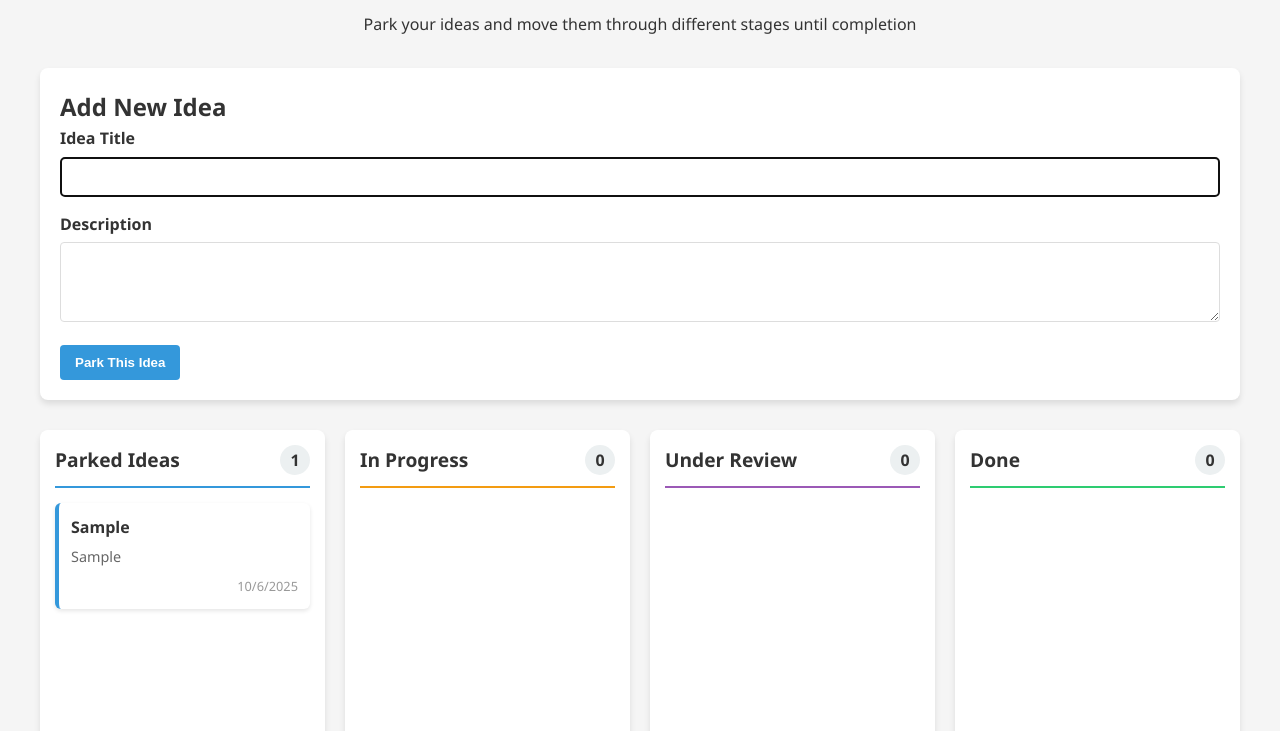
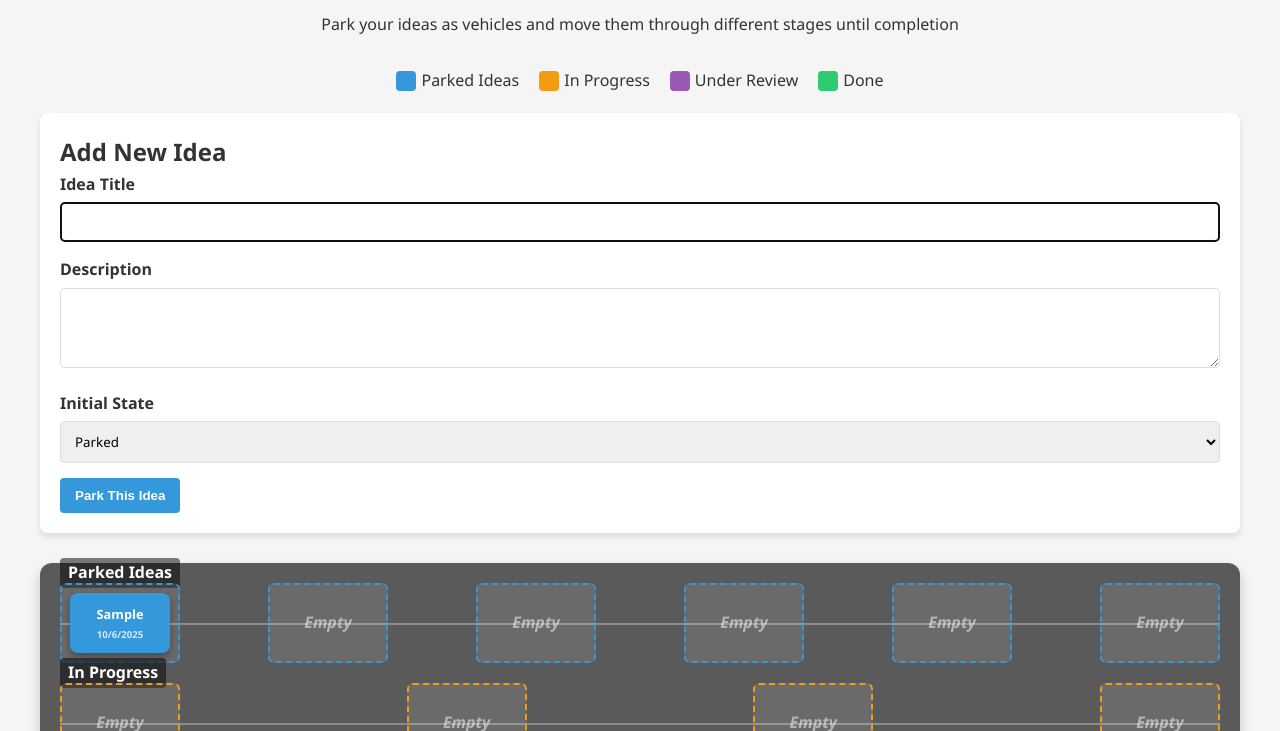
Before and after one commit to shawkym/park, a plain HTML site: page index.html in a window 1280 px wide. Both pictures are taken after typing "Sample", "Sample" into the empty fields and a click on the button "Park This Idea". Shown: the part 69-800 px from the top of the page. Drawn offline with Linux system fonts and the light colour scheme.

Commit message:
Update index.html

```diff
--- a/index.html
+++ b/index.html
@@ -12,6 +12,8 @@
             --done-color: #2ecc71;
             --background-color: #f5f5f5;
             --text-color: #333;
+            --asphalt-color: #5a5a5a;
+            --line-color: #ffffff;
         }
 
         * {
@@ -44,108 +46,132 @@
         }
 
         .parking-lot {
-            display: grid;
-            grid-template-columns: repeat(auto-fit, minmax(250px, 1fr));
-            gap: 20px;
+            background-color: var(--asphalt-color);
+            border-radius: 12px;
+            padding: 20px;
             margin-bottom: 30px;
+            position: relative;
+            min-height: 500px;
+            box-shadow: 0 6px 12px rgba(0, 0, 0, 0.2);
         }
 
-        .parking-zone {
-            background-color: white;
-            border-radius: 8px;
-            padding: 15px;
-            box-shadow: 0 4px 6px rgba(0, 0, 0, 0.1);
-            min-height: 400px;
+        .parking-row {
+            display: flex;
+            justify-content: space-between;
+            margin-bottom: 20px;
+            position: relative;
         }
 
-        .zone-header {
-            display: flex;
-            justify-content: space-between;
-            align-items: center;
-            margin-bottom: 15px;
-            padding-bottom: 10px;
-            border-bottom: 2px solid;
+        .parking-row::before {
+            content: '';
+            position: absolute;
+            top: 50%;
+            left: 0;
+            right: 0;
+            height: 2px;
+            background-color: var(--line-color);
+            opacity: 0.3;
         }
 
-        .zone-title {
-            font-weight: bold;
-            font-size: 1.2rem;
-        }
-
-        .zone-count {
-            background-color: #ecf0f1;
-            border-radius: 50%;
-            width: 30px;
-            height: 30px;
+        .parking-space {
+            width: 120px;
+            height: 80px;
+            background-color: rgba(255, 255, 255, 0.1);
+            border-radius: 6px;
+            border: 2px dashed var(--line-color);
             display: flex;
             align-items: center;
             justify-content: center;
+            color: white;
             font-weight: bold;
+            position: relative;
+            transition: all 0.3s ease;
         }
 
-        .parked .zone-header {
+        .parking-space.highlight {
+            background-color: rgba(255, 255, 255, 0.2);
+            border: 2px solid var(--line-color);
+        }
+
+        .parking-space.parked {
             border-color: var(--parked-color);
         }
 
-        .in-progress .zone-header {
+        .parking-space.in-progress {
             border-color: var(--in-progress-color);
         }
 
-        .review .zone-header {
+        .parking-space.review {
             border-color: var(--review-color);
         }
 
-        .done .zone-header {
+        .parking-space.done {
             border-color: var(--done-color);
         }
 
-        .idea-card {
-            background-color: white;
-            border-radius: 6px;
-            padding: 12px;
-            margin-bottom: 10px;
-            box-shadow: 0 2px 4px rgba(0, 0, 0, 0.1);
-            cursor: move;
-            transition: transform 0.2s, box-shadow 0.2s;
-            border-left: 4px solid;
+        .zone-label {
+            position: absolute;
+            top: -25px;
+            left: 0;
+            font-weight: bold;
+            color: white;
+            background-color: rgba(0, 0, 0, 0.5);
+            padding: 2px 8px;
+            border-radius: 4px;
         }
 
-        .idea-card:hover {
-            transform: translateY(-2px);
-            box-shadow: 0 4px 8px rgba(0, 0, 0, 0.15);
+        .idea-vehicle {
+            width: 100px;
+            height: 60px;
+            border-radius: 8px;
+            display: flex;
+            flex-direction: column;
+            justify-content: center;
+            align-items: center;
+            cursor: move;
+            box-shadow: 0 4px 8px rgba(0, 0, 0, 0.3);
+            transition: transform 0.2s, box-shadow 0.2s;
+            position: relative;
+            overflow: hidden;
+            padding: 5px;
+            text-align: center;
         }
 
-        .parked .idea-card {
-            border-left-color: var(--parked-color);
+        .idea-vehicle:hover {
+            transform: translateY(-3px);
+            box-shadow: 0 6px 12px rgba(0, 0, 0, 0.4);
         }
 
-        .in-progress .idea-card {
-            border-left-color: var(--in-progress-color);
+        .idea-vehicle.parked {
+            background-color: var(--parked-color);
         }
 
-        .review .idea-card {
-            border-left-color: var(--review-color);
+        .idea-vehicle.in-progress {
+            background-color: var(--in-progress-color);
         }
 
-        .done .idea-card {
-            border-left-color: var(--done-color);
+        .idea-vehicle.review {
+            background-color: var(--review-color);
         }
 
-        .idea-title {
-            font-weight: bold;
-            margin-bottom: 5px;
+        .idea-vehicle.done {
+            background-color: var(--done-color);
         }
 
-        .idea-description {
-            font-size: 0.9rem;
-            color: #666;
-            margin-bottom: 8px;
+        .vehicle-title {
+            font-size: 0.8rem;
+            font-weight: bold;
+            color: white;
+            margin-bottom: 2px;
+            overflow: hidden;
+            text-overflow: ellipsis;
+            white-space: nowrap;
+            width: 90%;
         }
 
-        .idea-date {
-            font-size: 0.8rem;
-            color: #999;
-            text-align: right;
+        .vehicle-date {
+            font-size: 0.6rem;
+            color: rgba(255, 255, 255, 0.8);
         }
 
         .add-idea-form {
@@ -166,7 +192,7 @@
             font-weight: bold;
         }
 
-        input, textarea {
+        input, textarea, select {
             width: 100%;
             padding: 10px;
             border: 1px solid #ddd;
@@ -194,24 +220,65 @@
             background-color: #2980b9;
         }
 
-        .empty-zone {
-            text-align: center;
-            color: #bdc3c7;
-            padding: 20px;
+        .legend {
+            display: flex;
+            justify-content: center;
+            gap: 20px;
+            margin-bottom: 20px;
+            flex-wrap: wrap;
+        }
+
+        .legend-item {
+            display: flex;
+            align-items: center;
+            gap: 5px;
+        }
+
+        .legend-color {
+            width: 20px;
+            height: 20px;
+            border-radius: 4px;
+        }
+
+        .legend-color.parked {
+            background-color: var(--parked-color);
+        }
+
+        .legend-color.in-progress {
+            background-color: var(--in-progress-color);
+        }
+
+        .legend-color.review {
+            background-color: var(--review-color);
+        }
+
+        .legend-color.done {
+            background-color: var(--done-color);
+        }
+
+        .empty-space {
+            color: rgba(255, 255, 255, 0.5);
             font-style: italic;
         }
 
         .dragging {
-            opacity: 0.5;
-        }
-
-        .zone-over {
-            background-color: #f8f9fa;
+            opacity: 0.7;
+            transform: rotate(5deg);
         }
 
         @media (max-width: 768px) {
-            .parking-lot {
-                grid-template-columns: 1fr;
+            .parking-space {
+                width: 90px;
+                height: 70px;
+            }
+
+            .idea-vehicle {
+                width: 80px;
+                height: 50px;
+            }
+
+            .vehicle-title {
+                font-size: 0.7rem;
             }
         }
     </style>
@@ -220,8 +287,27 @@
     <div class="container">
         <header>
             <h1>Parking Lot for Ideas</h1>
-            <p>Park your ideas and move them through different stages until completion</p>
+            <p>Park your ideas as vehicles and move them through different stages until completion</p>
         </header>
+
+        <div class="legend">
+            <div class="legend-item">
+                <div class="legend-color parked"></div>
+                <span>Parked Ideas</span>
+            </div>
+            <div class="legend-item">
+                <div class="legend-color in-progress"></div>
+                <span>In Progress</span>
+            </div>
+            <div class="legend-item">
+                <div class="legend-color review"></div>
+                <span>Under Review</span>
+            </div>
+            <div class="legend-item">
+                <div class="legend-color done"></div>
+                <span>Done</span>
+            </div>
+        </div>
 
         <div class="add-idea-form">
             <h2>Add New Idea</h2>
@@ -234,50 +320,21 @@
                     <label for="ideaDescription">Description</label>
                     <textarea id="ideaDescription"></textarea>
                 </div>
+                <div class="form-group">
+                    <label for="ideaState">Initial State</label>
+                    <select id="ideaState">
+                        <option value="parked">Parked</option>
+                        <option value="in-progress">In Progress</option>
+                        <option value="review">Under Review</option>
+                        <option value="done">Done</option>
+                    </select>
+                </div>
                 <button type="submit">Park This Idea</button>
             </form>
         </div>
 
-        <div class="parking-lot">
-            <div class="parking-zone parked" data-state="parked">
-                <div class="zone-header">
-                    <div class="zone-title">Parked Ideas</div>
-                    <div class="zone-count">0</div>
-                </div>
-                <div class="zone-content" id="parked-ideas">
-                    <div class="empty-zone">No parked ideas</div>
-                </div>
-            </div>
-
-            <div class="parking-zone in-progress" data-state="in-progress">
-                <div class="zone-header">
-                    <div class="zone-title">In Progress</div>
-                    <div class="zone-count">0</div>
-                </div>
-                <div class="zone-content" id="in-progress-ideas">
-                    <div class="empty-zone">No ideas in progress</div>
-                </div>
-            </div>
-
-            <div class="parking-zone review" data-state="review">
-                <div class="zone-header">
-                    <div class="zone-title">Under Review</div>
-                    <div class="zone-count">0</div>
-                </div>
-                <div class="zone-content" id="review-ideas">
-                    <div class="empty-zone">No ideas under review</div>
-                </div>
-            </div>
-
-            <div class="parking-zone done" data-state="done">
-                <div class="zone-header">
-                    <div class="zone-title">Done</div>
-                    <div class="zone-count">0</div>
-                </div>
-                <div class="zone-content" id="done-ideas">
-                    <div class="empty-zone">No completed ideas</div>
-                </div>
-            </div>
+        <div class="parking-lot" id="parkingLot">
+            <!-- Parking spaces will be generated by JavaScript -->
         </div>
     </div>
 
@@ -289,13 +346,22 @@
         const ideaForm = document.getElementById('ideaForm');
         const ideaTitle = document.getElementById('ideaTitle');
         const ideaDescription = document.getElementById('ideaDescription');
-        const parkingZones = document.querySelectorAll('.parking-zone');
-        const zoneContents = document.querySelectorAll('.zone-content');
+        const ideaState = document.getElementById('ideaState');
+        const parkingLot = document.getElementById('parkingLot');
+
+        // Parking lot configuration
+        const parkingConfig = {
+            'parked': { label: 'Parked Ideas', spaces: 6 },
+            'in-progress': { label: 'In Progress', spaces: 4 },
+            'review': { label: 'Under Review', spaces: 3 },
+            'done': { label: 'Done', spaces: 4 }
+        };
 
         // Initialize the app
         function init() {
             loadIdeas();
             setupEventListeners();
+            renderParkingLot();
             renderIdeas();
         }
 
@@ -328,6 +394,7 @@
         function addIdea() {
             const title = ideaTitle.value.trim();
             const description = ideaDescription.value.trim();
+            const state = ideaState.value;
 
             if (!title) {
                 alert('Please enter an idea title');
@@ -338,7 +405,7 @@
                 id: Date.now().toString(),
                 title: title,
                 description: description,
-                state: 'parked',
+                state: state,
                 createdAt: new Date().toISOString()
             };
 
@@ -351,71 +418,100 @@
             ideaTitle.focus();
         }
 
-        // Render all ideas in their respective zones
+        // Render the parking lot structure
+        function renderParkingLot() {
+            parkingLot.innerHTML = '';
+
+            // Create rows for each state
+            for (const [state, config] of Object.entries(parkingConfig)) {
+                const row = document.createElement('div');
+                row.className = 'parking-row';
+
+                // Add zone label
+                const label = document.createElement('div');
+                label.className = 'zone-label';
+                label.textContent = config.label;
+                row.appendChild(label);
+
+                // Create parking spaces
+                for (let i = 0; i < config.spaces; i++) {
+                    const space = document.createElement('div');
+                    space.className = `parking-space ${state}`;
+                    space.setAttribute('data-state', state);
+                    space.setAttribute('data-index', i);
+
+                    // Add empty space indicator
+                    const emptyIndicator = document.createElement('div');
+                    emptyIndicator.className = 'empty-space';
+                    emptyIndicator.textContent = 'Empty';
+                    space.appendChild(emptyIndicator);
+
+                    row.appendChild(space);
+                }
+
+                parkingLot.appendChild(row);
+            }
+        }
+
+        // Render all ideas in their respective parking spaces
         function renderIdeas() {
-            // Clear all zones
-            zoneContents.forEach(zone => {
-                zone.innerHTML = '';
+            // Clear all vehicles from parking spaces
+            document.querySelectorAll('.idea-vehicle').forEach(vehicle => {
+                vehicle.remove();
             });
 
-            // Update zone counts
-            updateZoneCounts();
+            // Reset empty indicators
+            document.querySelectorAll('.empty-space').forEach(indicator => {
+                indicator.style.display = 'block';
+            });
 
-            // If no ideas, show empty messages
-            if (ideas.length === 0) {
-                zoneContents.forEach(zone => {
-                    zone.innerHTML = '<div class="empty-zone">No ideas</div>';
+            // If no ideas, we're done
+            if (ideas.length === 0) return;
+
+            // Group ideas by state
+            const ideasByState = {
+                'parked': [],
+                'in-progress': [],
+                'review': [],
+                'done': []
+            };
+
+            ideas.forEach(idea => {
+                ideasByState[idea.state].push(idea);
             });
-                return;
+
+            // Render each idea in its parking space
+            for (const [state, stateIdeas] of Object.entries(ideasByState)) {
+                const spaces = document.querySelectorAll(`.parking-space[data-state="${state}"]`);
+
+                stateIdeas.forEach((idea, index) => {
+                    if (index < spaces.length) {
+                        const space = spaces[index];
+                        const vehicle = createIdeaVehicle(idea);
+                        space.appendChild(vehicle);
+
+                        // Hide empty indicator for this space
+                        space.querySelector('.empty-space').style.display = 'none';
+                    }
+                });
+            }
         }
 
-            // Render each idea in its zone
-            ideas.forEach(idea => {
-                const zone = document.getElementById(`${idea.state}-ideas`);
-                const ideaElement = createIdeaElement(idea);
-                zone.appendChild(ideaElement);
-            });
-
-            // Update zone counts again after rendering
-            updateZoneCounts();
-        }
-
-        // Create HTML element for an idea
-        function createIdeaElement(idea) {
-            const ideaElement = document.createElement('div');
-            ideaElement.className = 'idea-card';
-            ideaElement.setAttribute('draggable', 'true');
-            ideaElement.setAttribute('data-id', idea.id);
+        // Create HTML element for an idea vehicle
+        function createIdeaVehicle(idea) {
+            const vehicle = document.createElement('div');
+            vehicle.className = `idea-vehicle ${idea.state}`;
+            vehicle.setAttribute('draggable', 'true');
+            vehicle.setAttribute('data-id', idea.id);
 
             const date = new Date(idea.createdAt).toLocaleDateString();
 
-            ideaElement.innerHTML = `
-                <div class="idea-title">${escapeHtml(idea.title)}</div>
-                <div class="idea-description">${escapeHtml(idea.description)}</div>
-                <div class="idea-date">${date}</div>
+            vehicle.innerHTML = `
+                <div class="vehicle-title">${escapeHtml(idea.title)}</div>
+                <div class="vehicle-date">${date}</div>
             `;
 
-            return ideaElement;
-        }
-
-        // Update the count of ideas in each zone
-        function updateZoneCounts() {
-            const counts = {
-                'parked': 0,
-                'in-progress': 0,
-                'review': 0,
-                'done': 0
-            };
-
-            ideas.forEach(idea => {
-                counts[idea.state]++;
-            });
-
-            parkingZones.forEach(zone => {
-                const state = zone.getAttribute('data-state');
-                const countElement = zone.querySelector('.zone-count');
-                countElement.textContent = counts[state];
-            });
+            return vehicle;
         }
 
         // Set up drag and drop functionality
@@ -424,16 +520,20 @@
 
             // Drag start
             document.addEventListener('dragstart', function(e) {
-                if (e.target.classList.contains('idea-card')) {
+                if (e.target.classList.contains('idea-vehicle')) {
                     draggedElement = e.target;
                     e.target.classList.add('dragging');
+                    e.dataTransfer.setData('text/plain', e.target.getAttribute('data-id'));
                 }
             });
 
             // Drag end
             document.addEventListener('dragend', function(e) {
-                if (e.target.classList.contains('idea-card')) {
+                if (e.target.classList.contains('idea-vehicle')) {
                     e.target.classList.remove('dragging');
+                    document.querySelectorAll('.parking-space').forEach(space => {
+                        space.classList.remove('highlight');
+                    });
                     draggedElement = null;
                 }
             });
@@ -441,19 +541,16 @@
             // Drag over
             document.addEventListener('dragover', function(e) {
                 e.preventDefault();
+
+                // Highlight potential drop targets
+                if (draggedElement) {
+                    const space = e.target.closest('.parking-space');
+                    if (space && !space.querySelector('.idea-vehicle')) {
+                        document.querySelectorAll('.parking-space').forEach(s => {
+                            s.classList.remove('highlight');
                         });
-
-            // Drag enter
-            document.addEventListener('dragenter', function(e) {
-                if (e.target.classList.contains('zone-content')) {
-                    e.target.parentElement.classList.add('zone-over');
+                        space.classList.add('highlight');
                     }
-            });
-
-            // Drag leave
-            document.addEventListener('dragleave', function(e) {
-                if (e.target.classList.contains('zone-content')) {
-                    e.target.parentElement.classList.remove('zone-over');
                 }
             });
 
@@ -461,12 +558,11 @@
             document.addEventListener('drop', function(e) {
                 e.preventDefault();
 
-                if (e.target.classList.contains('zone-content') && draggedElement) {
-                    const targetZone = e.target.parentElement;
-                    targetZone.classList.remove('zone-over');
-
+                if (draggedElement) {
+                    const space = e.target.closest('.parking-space');
+                    if (space && !space.querySelector('.idea-vehicle')) {
                         const ideaId = draggedElement.getAttribute('data-id');
-                    const newState = targetZone.getAttribute('data-state');
+                        const newState = space.getAttribute('data-state');
 
                         // Update idea state
                         const ideaIndex = ideas.findIndex(idea => idea.id === ideaId);
@@ -475,6 +571,12 @@
                             saveIdeas();
                             renderIdeas();
                         }
+                    }
+
+                    // Remove highlights
+                    document.querySelectorAll('.parking-space').forEach(s => {
+                        s.classList.remove('highlight');
+                    });
                 }
             });
         }
```
Lines whose indentation alone changed are shown as unchanged.
